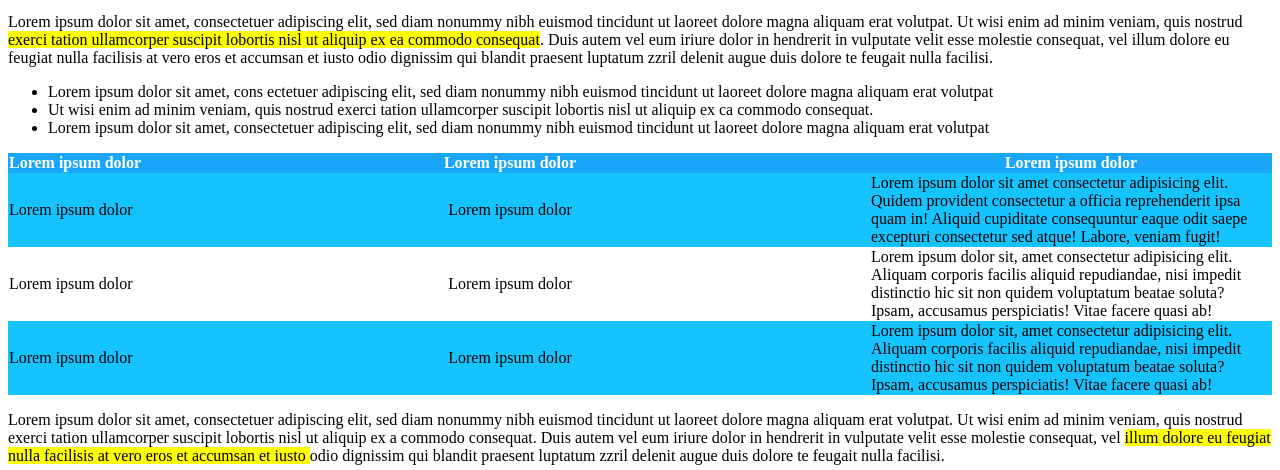
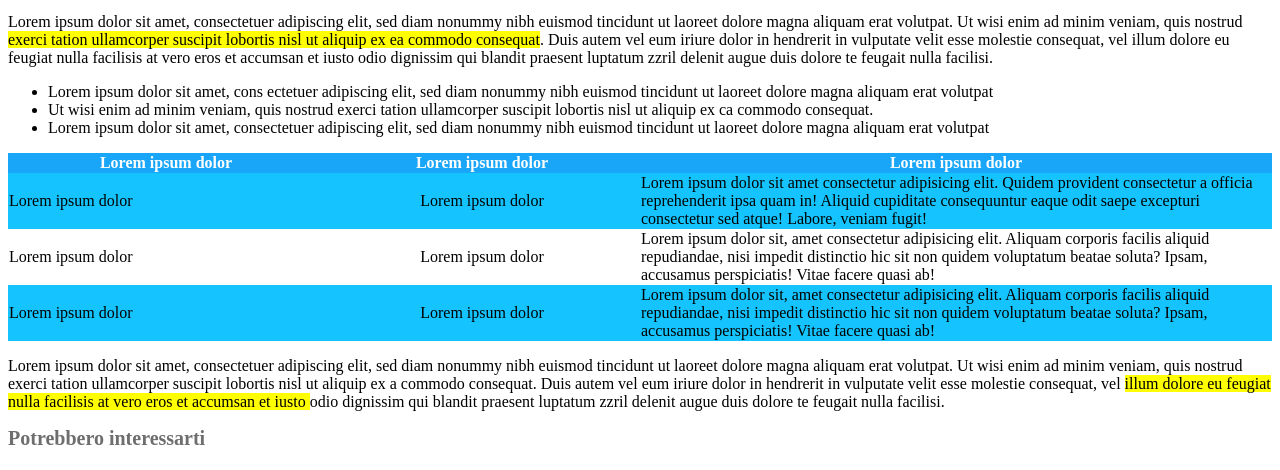
Before and after one commit to Ibra1822/html-css-booleaner, a plain HTML site: page index.html in a window 1280 px wide. Shown: the part 224-694 px from the top of the page. Drawn offline with Linux system fonts and the light colour scheme.

Commit message:
Fix table

```diff
--- a/style/style.css
+++ b/style/style.css
@@ -49,21 +49,12 @@ table{
   color: white;
 }
 
-#titolo-left{
-  text-align: left;
-  width: 140px;
+
+#titolo-destra{
+  width: 50%;
 }
 
-#titolo-centro{
-  text-align: center;
-}
-
-#titolo-destra{ù
-text-align: right;}
-
 .lorem{text-align: center;}
-
-.testo{width: 400px;}
 
 .prima{background-color:rgb(21, 196, 255) ;}
 
```
